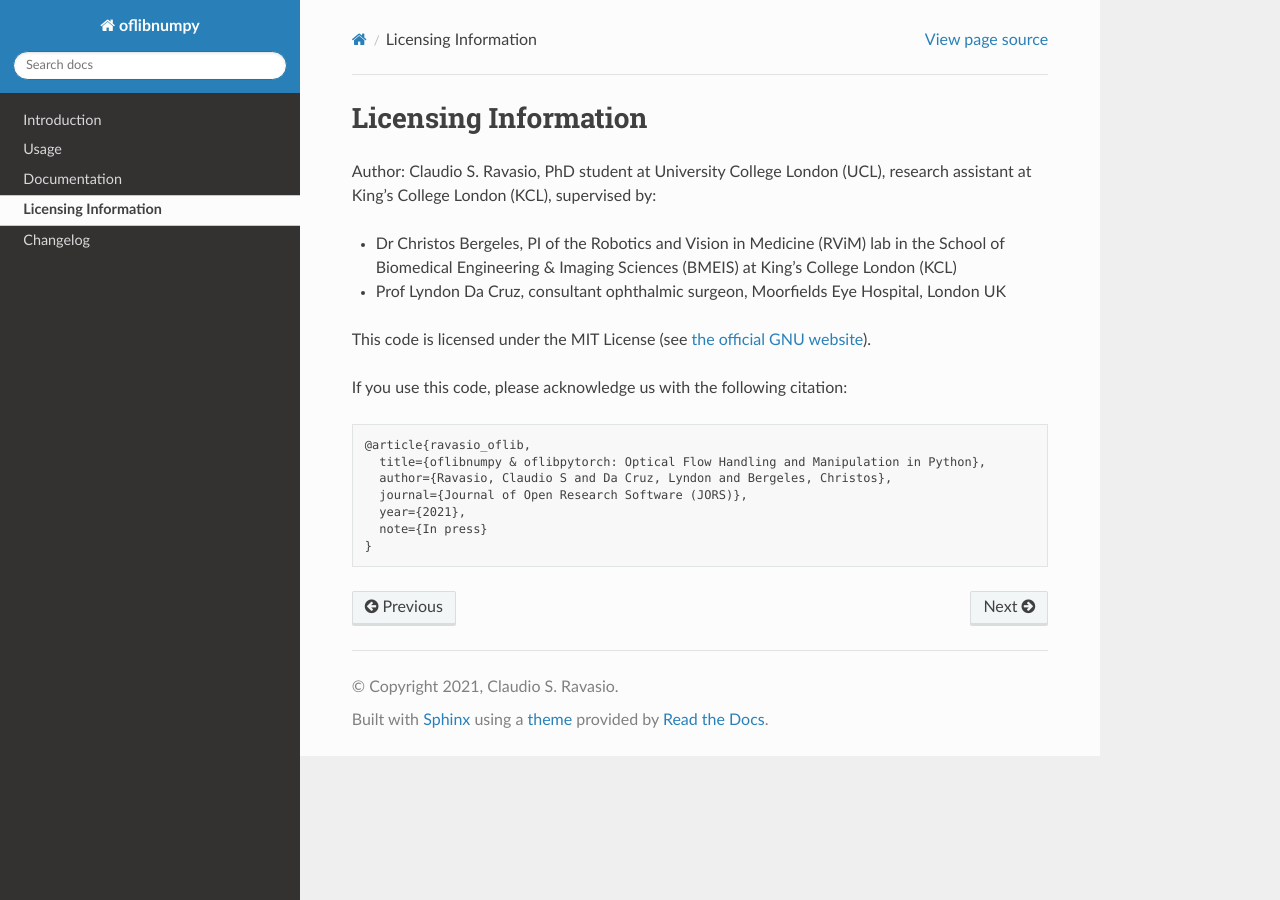
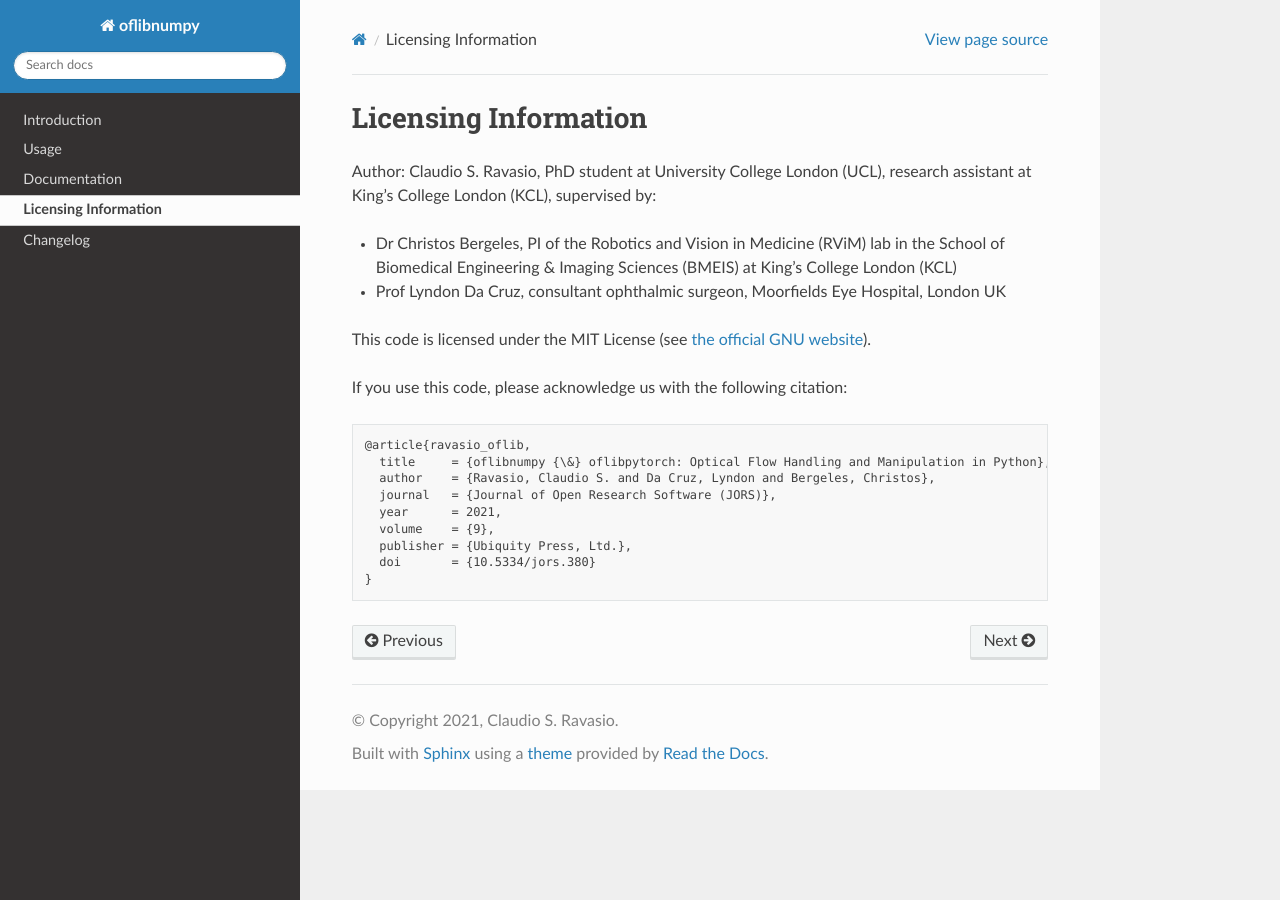
Before and after one commit to CSRavasio/oflibnumpy, a Sphinx documentation site: the page built from docs/licensing.rst, in a window 1280 px wide. Built offline with Sphinx 7.4.7 and the Read the Docs theme 2.0.0, drawn with Linux system fonts in a browser that asks for light colours.

Commit message:
Bibtex citation updated (article published)

```diff
--- a/docs/licensing.rst
+++ b/docs/licensing.rst
@@ -18,9 +18,11 @@ If you use this code, please acknowledge us with the following citation:
 .. code-block:: plaintext
 
     @article{ravasio_oflib,
-      title={oflibnumpy & oflibpytorch: Optical Flow Handling and Manipulation in Python},
-      author={Ravasio, Claudio S and Da Cruz, Lyndon and Bergeles, Christos},
-      journal={Journal of Open Research Software (JORS)},
-      year={2021},
-      note={In press}
+      title     = {oflibnumpy {\&} oflibpytorch: Optical Flow Handling and Manipulation in Python},
+      author    = {Ravasio, Claudio S. and Da Cruz, Lyndon and Bergeles, Christos},
+      journal   = {Journal of Open Research Software (JORS)},
+      year      = 2021,
+      volume    = {9},
+      publisher = {Ubiquity Press, Ltd.},
+      doi       = {10.5334/jors.380}
     }
```
Also changed, not shown: README.rst (+7 -5 lines), docs/index.rst (+7 -5 lines).
